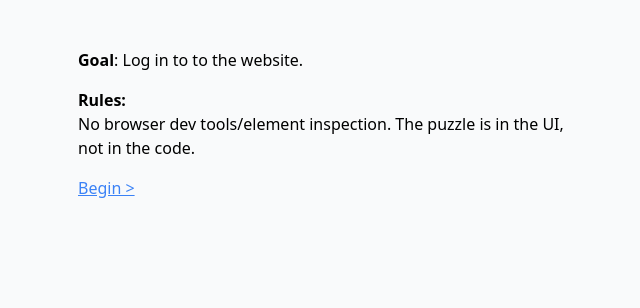
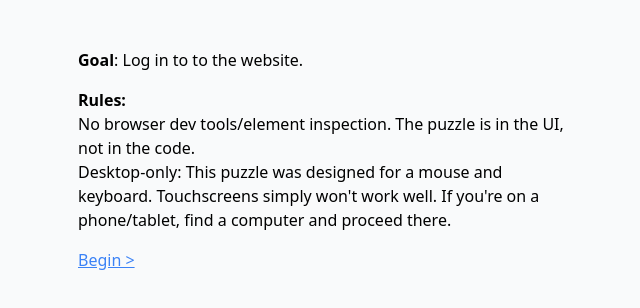
Before and after one commit to Vynlar/puzzles, a React (Vite) app: page /login in a window 1280 px wide. Shown: the top 308 px of the page, without its empty margins (312-952 px from the left). Built offline with nearby package versions, Linux system fonts and the light colour scheme.

Commit message:
Add rule

```diff
--- a/src/puzzles/login/index.tsx
+++ b/src/puzzles/login/index.tsx
@@ -198,6 +198,7 @@ export function LoginIntro() {
                     <strong>Rules:</strong>
                     <ul>
                         <li>No browser dev tools/element inspection. The puzzle is in the UI, not in the code.</li>
+                        <li>Desktop-only: This puzzle was designed for a mouse and keyboard. Touchscreens simply won't work well. If you're on a phone/tablet, find a computer and proceed there.</li>
                     </ul>
                 </div>
 
```
